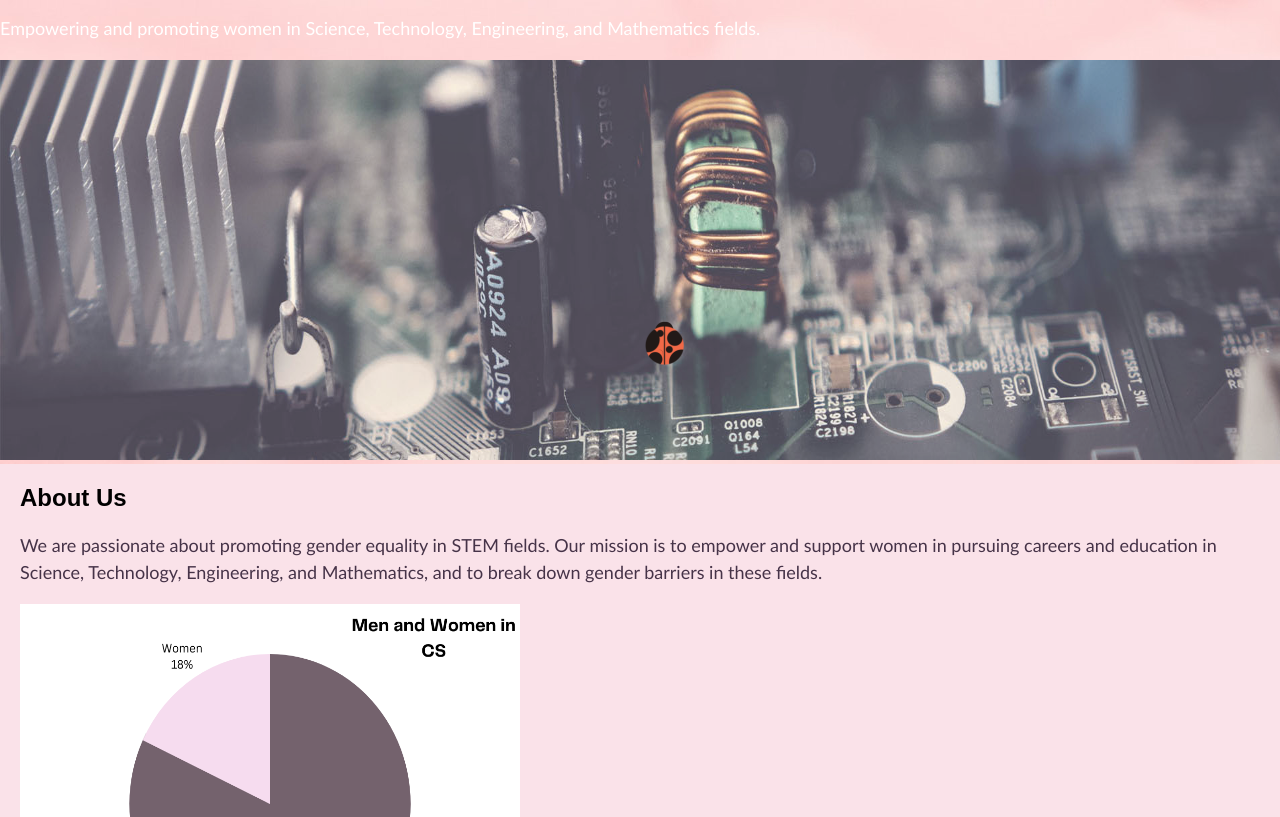
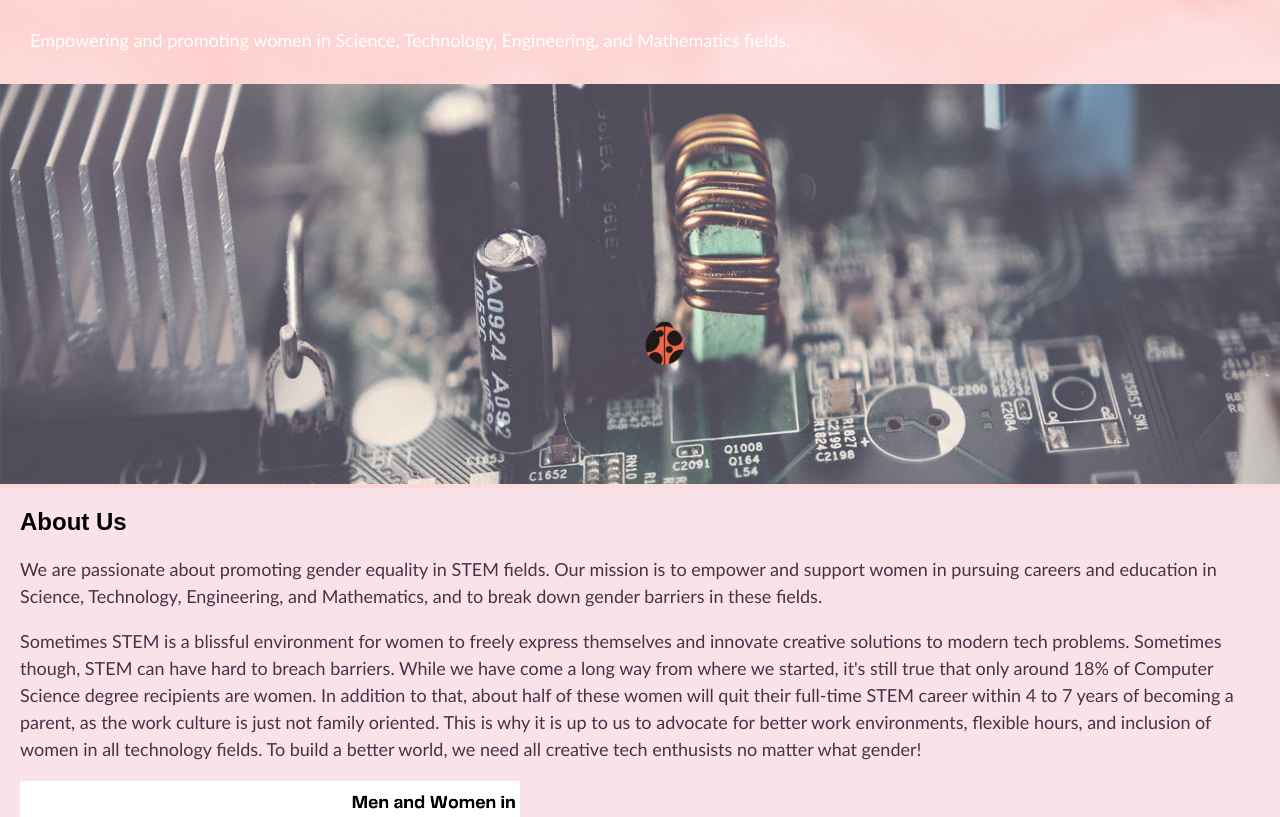
Before and after one commit to JadedThrone/WebsiteShell, a plain HTML site: page index.html in a window 1280 px wide. Shown: the part 80-897 px from the top of the page. Drawn offline with Linux system fonts and the light colour scheme; files whose address does not match are found by name.

Commit message:
home page updates

```diff
--- a/index.html
+++ b/index.html
@@ -123,6 +123,7 @@
       height: 500;
     }
     .tagline{
+      margin: 30px;
       color:white;
       float: left;
     }
@@ -158,6 +159,7 @@
   <div class="content">
     <h2>About Us</h2>
     <p>We are passionate about promoting gender equality in STEM fields. Our mission is to empower and support women in pursuing careers and education in Science, Technology, Engineering, and Mathematics, and to break down gender barriers in these fields.</p>
+    <p>Sometimes STEM is a blissful environment for women to freely express themselves and innovate creative solutions to modern tech problems. Sometimes though, STEM can have hard to breach barriers. While we have come a long way from where we started, it's still true that only around 18% of Computer Science degree recipients are women. In addition to that, about half of these women will quit their full-time STEM career within 4 to 7 years of becoming a parent, as the work culture is just not family oriented.  This is why it is up to us to advocate for better work environments, flexible hours, and inclusion of women in all technology fields. To build a better world, we need all creative tech enthusists no matter what gender!</p>
     <img src="./images/PiChart.png" height="400" width="500"/>
     <h2>Resources</h2>
     <p>Explore our collection of resources, including articles, videos, and inspirational stories, to learn more about the importance of gender equality in STEM and ways to promote diversity and inclusion.</p>
```
